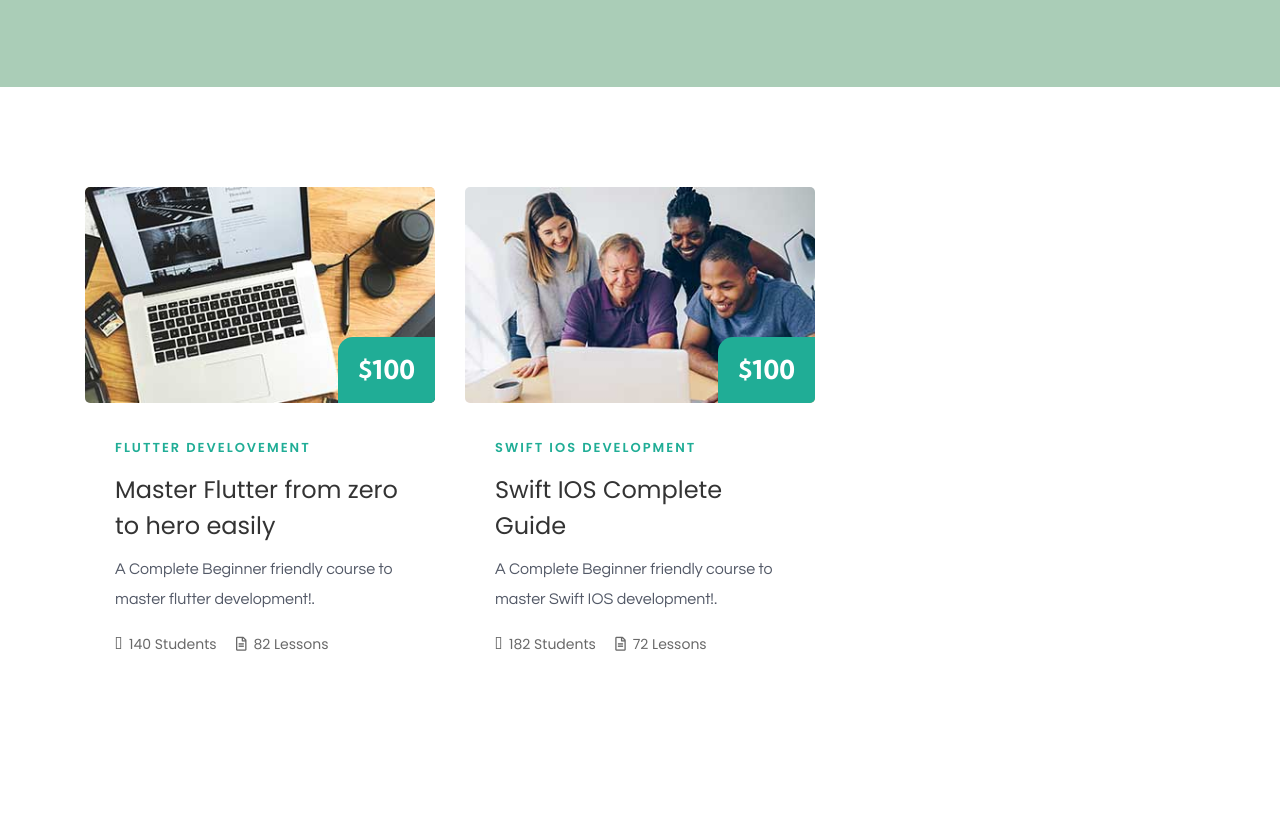
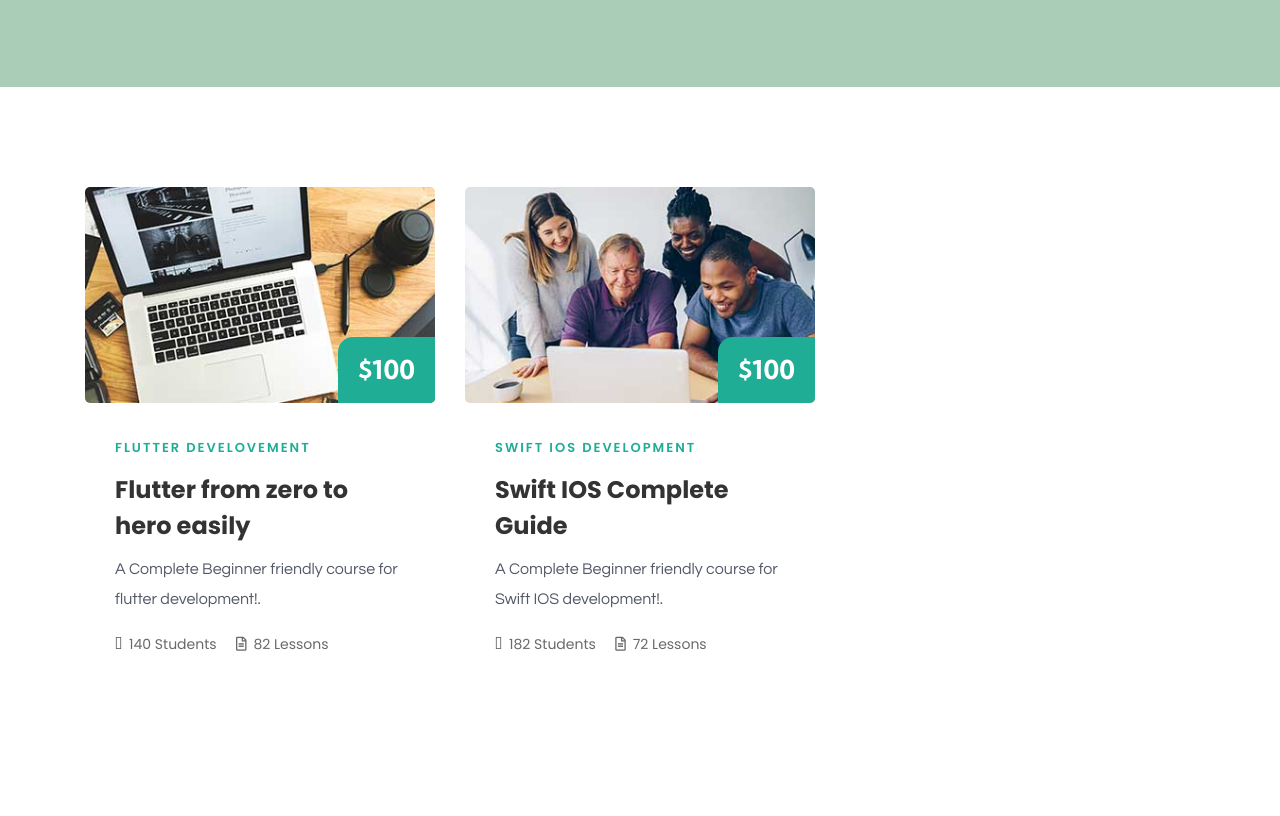
Before and after one commit to yuvrajbrainiacs/web, a plain HTML site: page coursemobi.html in a window 1280 px wide. Shown: the part 210-1026 px from the top of the page. Drawn offline with Linux system fonts and the light colour scheme; some packages are replaced by stand-ins of ours; no server answers.

Commit message:
Update coursemobi.html

```diff
--- a/coursemobi.html
+++ b/coursemobi.html
@@ -291,8 +291,8 @@ margin-left: -46px;
 
                     <div class="course-content">
                         <span class="course-cat">Flutter  Develovement</span>
-                        <h4>Master Flutter from zero to hero easily</h4>
-                        <p class="mb-3">A Complete Beginner friendly course to master flutter development!. </p>
+                        <h4><b> Flutter from zero to hero easily</b></h4>
+                        <p class="mb-3">A Complete Beginner friendly course for flutter development!. </p>
                         <div class="course-meta">
                             <span class="course-student"><i class="fa fa-user-alt"></i>140 Students</span>
                             <span class="course-duration"><i class="far fa-file-alt"></i>82 Lessons</span>
@@ -312,8 +312,8 @@ margin-left: -46px;
 
                     <div class="course-content">
                         <span class="course-cat">Swift IOS Development</span>
-                        <h4>Swift IOS Complete Guide</h4>
-                        <p class="mb-3">A Complete Beginner friendly course to master Swift IOS development!.</p>
+                        <h4><b>Swift IOS Complete Guide</b></h4>
+                        <p class="mb-3">A Complete Beginner friendly course for Swift IOS development!.</p>
                         <div class="course-meta">
                             <span class="course-student"><i class="fa fa-user-alt"></i>182 Students</span>
                             <span class="course-duration"><i class="far fa-file-alt"></i>72 Lessons</span>
```
